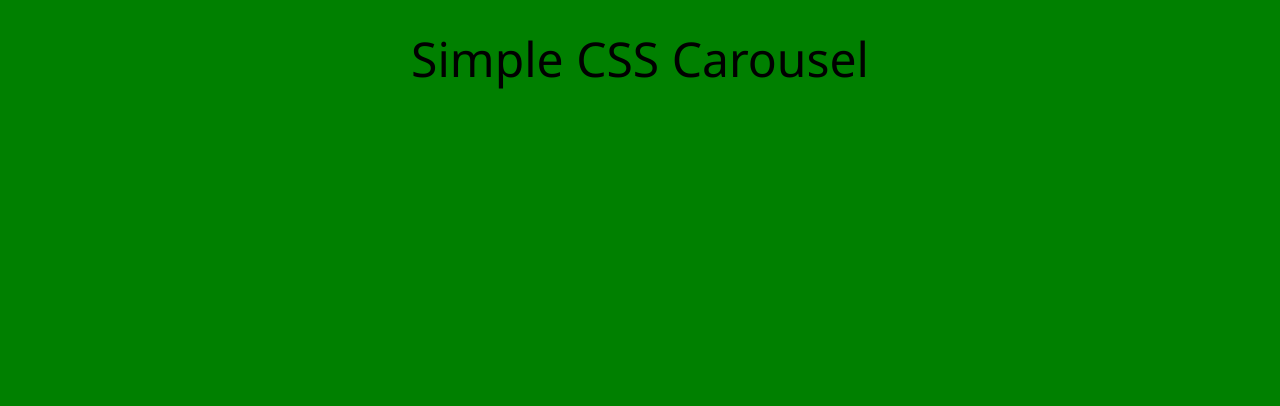
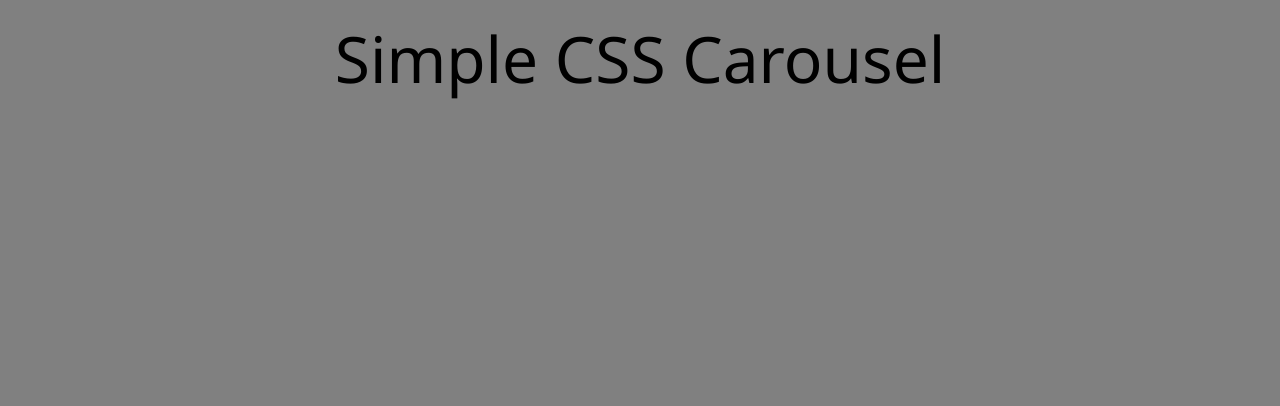
Before and after one commit to ogienkoura/lesson-6-homework-fe2204, a plain HTML site: page index.html in a window 1280 px wide. Shown: the top 406 px of the page. Drawn offline with Linux system fonts and the light colour scheme.

Commit message:
restored background color to grey, changed header font size

```diff
--- a/css/style.css
+++ b/css/style.css
@@ -8,11 +8,11 @@ html {
 }
 
 body {
-    background-color: green;
+    background-color: grey;
 }
 
 .header {
-    font-size: 3em;
+    font-size: 4em;
     display: flex;
     min-height: 100px;
     justify-content: center;
```
